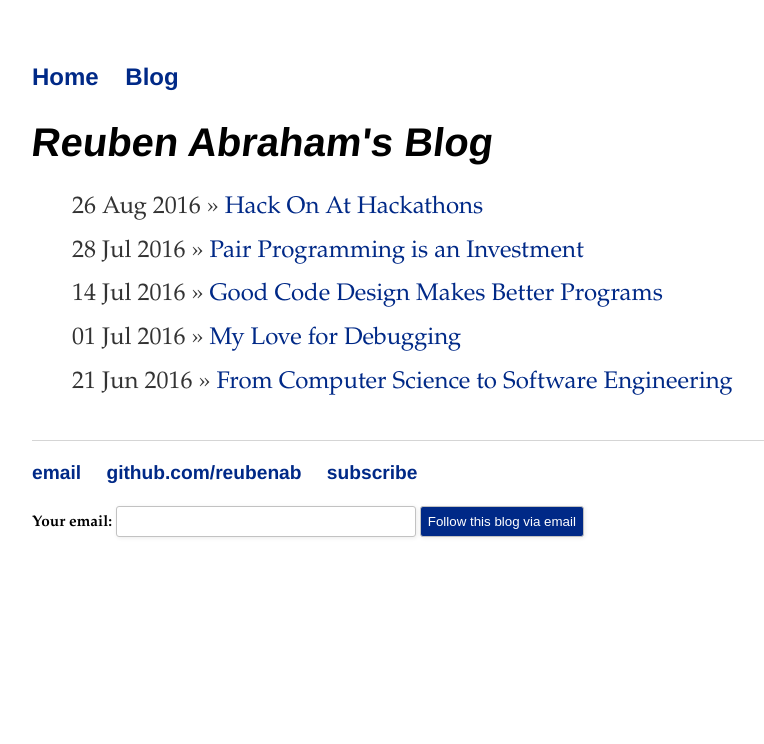
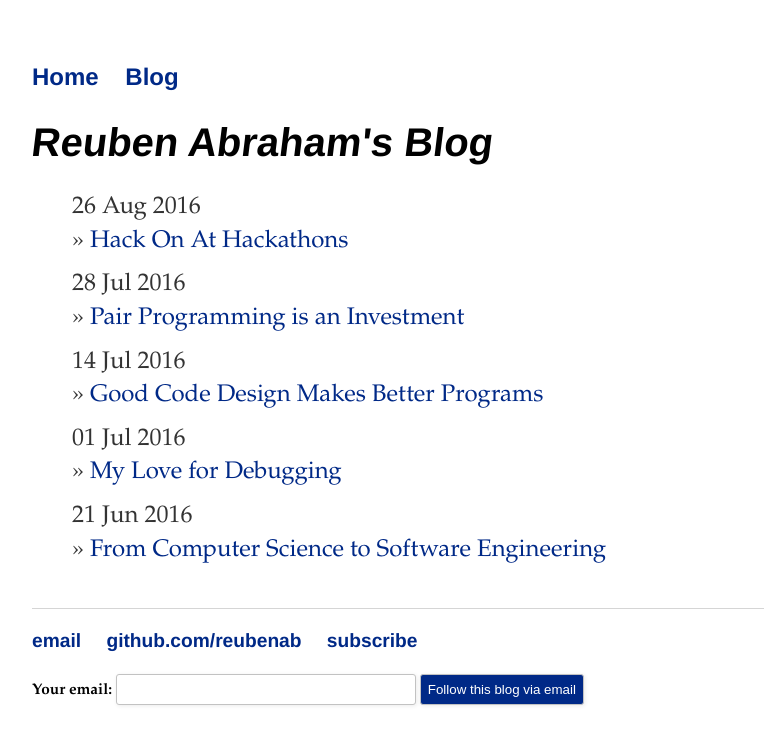
Before and after one commit to reubenab/reubenab.github.io, a Jekyll site: the page built from blog/index.html, in a window 1280 px wide. Shown: the top 744 px of the page, without its empty margins (224-988 px from the left). Built offline with Jekyll 4.4.1, drawn with Linux system fonts in a browser that asks for light colours.

```diff
--- a/_config.yml
+++ b/_config.yml
@@ -1,3 +1,5 @@
 name: Reuben Abraham
 markdown: kramdown
 permalink: /blog/:year/:month/:day/:title
+gems:
+  - jekyll-sitemap
--- a/blog/index.html
+++ b/blog/index.html
@@ -6,6 +6,6 @@ title: Reuben Abraham's Blog
     <ul class="posts">
 
       {% for post in site.posts %}
-        <li><span>{{ post.date | date_to_string }}</span> » <a href="{{ post.url }}" title="{{ post.title }}">{{ post.title }}</a></li>
+        <li><div class="post-date"><span>{{ post.date | date_to_string }}</span></div> » <a href="{{ post.url }}" title="{{ post.title }}">{{ post.title }}</a></li>
       {% endfor %}
     </ul>
--- a/css/main.css
+++ b/css/main.css
@@ -125,3 +125,7 @@ code {
     width: 300px;
     display: inline-block;
 }
+
+.post-date {
+    width: 200px;
+}
```
